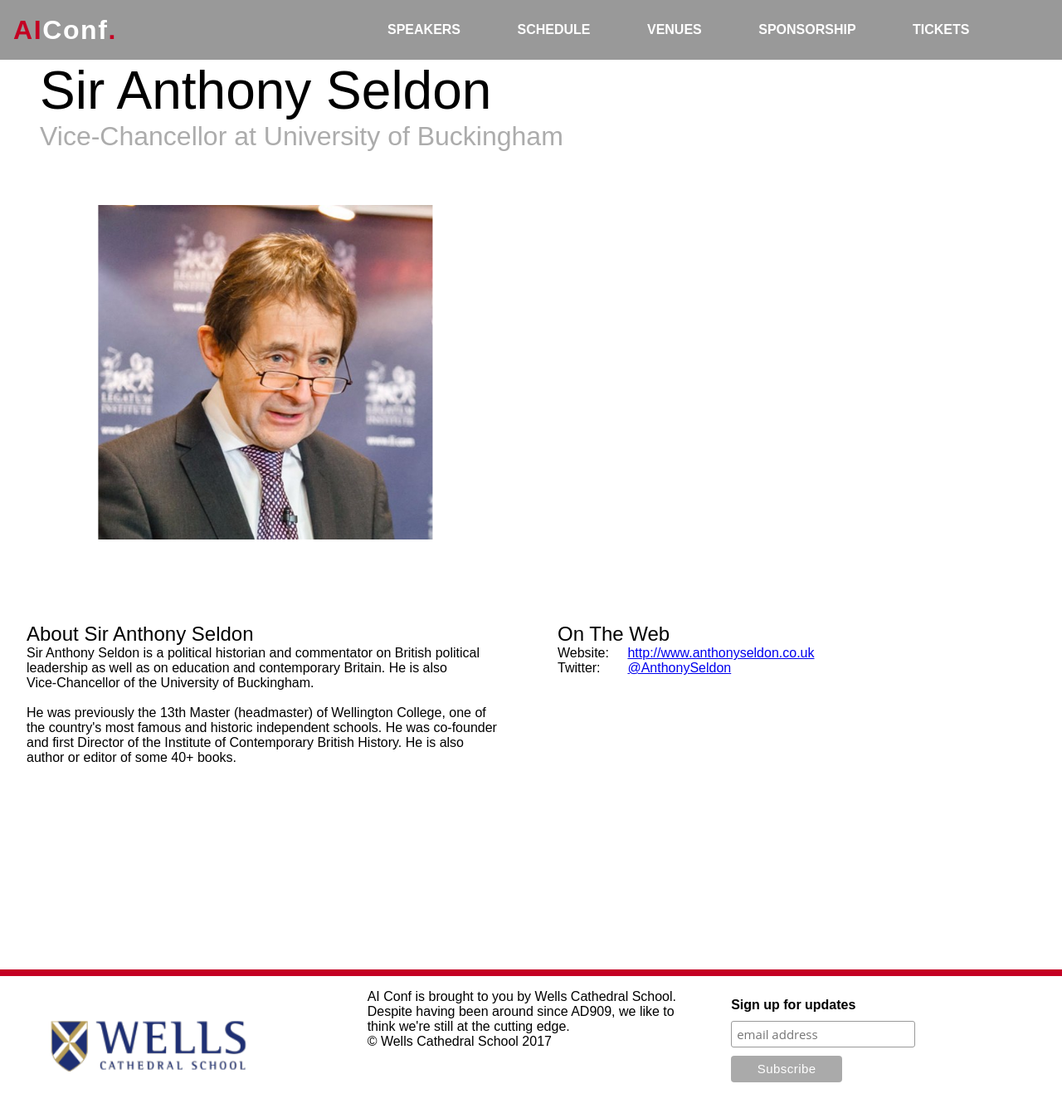
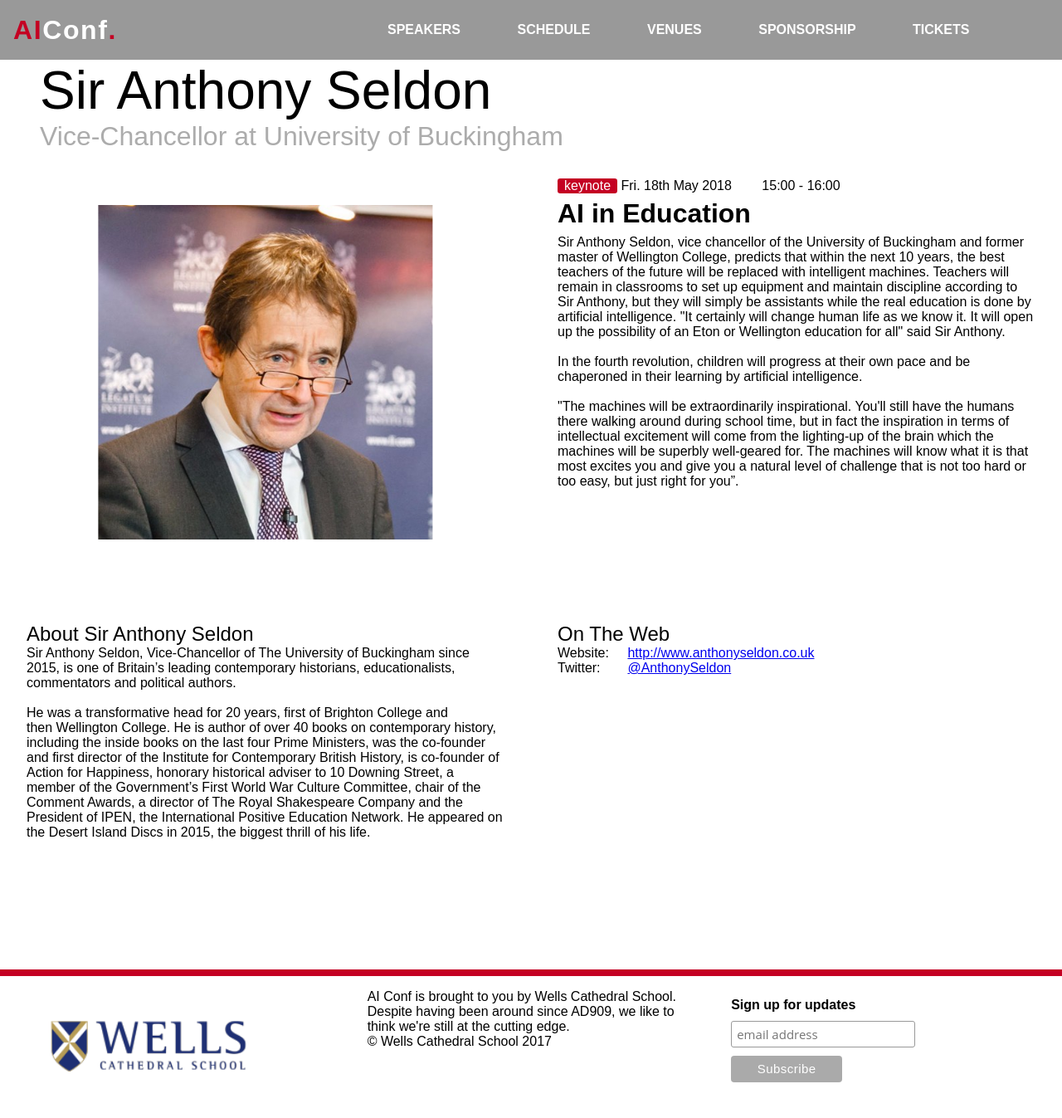
Before and after one commit to AIConf/aiconf.github.io, a Jekyll site: the page built from _speakers/anthony-seldon.md, in a window 1280 px wide. Shown: the whole page at 83% size. Built offline with Jekyll 4.4.1, drawn with Linux system fonts in a browser that asks for light colours.

Commit message:
anthony seldon keynote details

```diff
--- a/_speakers/anthony-seldon.md
+++ b/_speakers/anthony-seldon.md
@@ -9,7 +9,15 @@
 twitter: AnthonySeldon
 youtube:
 website: http://www.anthonyseldon.co.uk
-about: Sir Anthony Seldon is a political historian and commentator on British political leadership as well as on education and contemporary Britain. He is also Vice&#8209;Chancellor of the University of Buckingham.<br><br>He was previously the 13th Master (headmaster) of Wellington College, one of the country&#39;s most famous and historic independent schools. He was co&#8209;founder and first Director of the Institute of Contemporary British History. He is also author or editor of some 40+ books.
+about: Sir Anthony Seldon, Vice-Chancellor of The University of Buckingham since 2015, is one of Britain’s leading contemporary historians, educationalists, commentators and political authors.<br><br>He was a transformative head for 20 years, first of Brighton College and then Wellington College. He is author of over 40 books on contemporary history, including the inside books on the last four Prime Ministers, was the co-founder and first director of the Institute for Contemporary British History, is co-founder of Action for Happiness, honorary historical adviser to 10 Downing Street, a member of the Government’s First World War Culture Committee, chair of the Comment Awards, a director of The Royal Shakespeare Company and the President of IPEN, the International Positive Education Network. He appeared on the Desert Island Discs in 2015, the biggest thrill of his life.
 events:
+  - type: keynote
+    title: AI in Education
+    date: 2018-05-18
+    time_start: "15:00"
+    time_end: "16:00"
+    building: Cedars Hall
+    room: Eavis Auditorium
+    description: Sir Anthony Seldon, vice chancellor of the University of Buckingham and former master of Wellington College, predicts that within the next 10 years, the best teachers of the future will be replaced with intelligent machines. Teachers will remain in classrooms to set up equipment and maintain discipline according to Sir Anthony, but they will simply be assistants while the real education is done by artificial intelligence. "It certainly will change human life as we know it. It will open up the possibility of an Eton or Wellington education for all" said Sir Anthony.<br><br>In the fourth revolution, children will progress at their own pace and be chaperoned in their learning by artificial intelligence.<br><br>"The machines will be extraordinarily inspirational. You&#39;ll still have the humans there walking around during school time, but in fact the inspiration in terms of intellectual excitement will come from the lighting-up of the brain which the machines will be superbly well-geared for. The machines will know what it is that most excites you and give you a natural level of challenge that is not too hard or too easy, but just right for you”.
 
 ---
```
Also changed, not shown: Gemfile.lock.
